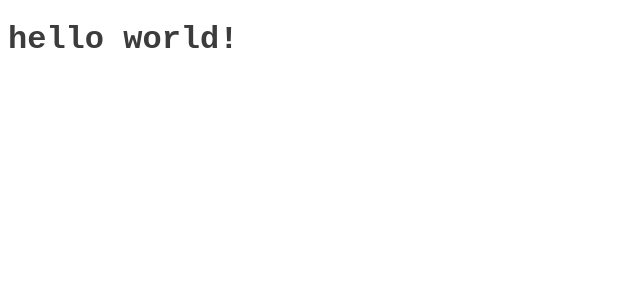
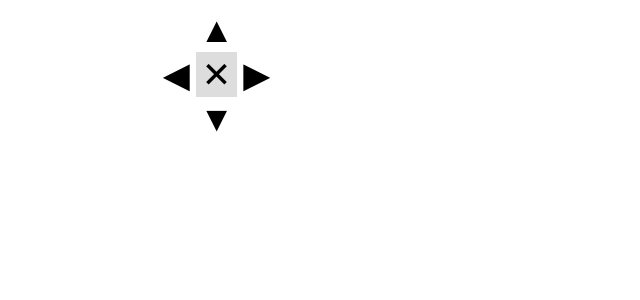
Before and after one commit to powerreviews/remote-control, a React app: page / in a window 1280 px wide. Shown: the top 300 px of the page, without its empty margins (0-640 px from the left). Built offline with nearby package versions, Linux system fonts and the light colour scheme.

Commit message:
Add dummy directional controller

```diff
--- a/package.json
+++ b/package.json
@@ -9,10 +9,10 @@
   "author": "PowerReviews",
   "license": "GPL",
   "dependencies": {
+    "radium": "^0.15.3",
     "react": "^0.14.3",
     "react-dom": "^0.14.3",
     "react-redux": "^4.0.0",
-    "reactcss": "^0.4.1",
     "redux": "^3.0.4",
     "redux-devtools": "^2.1.5"
   },
@@ -22,6 +22,7 @@
     "babel-loader": "^6.0.1",
     "babel-preset-es2015": "^6.1.2",
     "babel-preset-react": "^6.1.2",
+    "babel-preset-stage-0": "^6.1.18",
     "css-loader": "^0.22.0",
     "file-loader": "^0.8.4",
     "node-sass": "^3.4.1",
--- a/src/components/App.jsx
+++ b/src/components/App.jsx
@@ -1,11 +1,20 @@
 import React from 'react';
+import Header from './Header';
+import DirectionalController from './DirectionalController';
+import Footer from './Footer';
 
 class App extends React.Component {
   render () {
-    return <h1>hello world!</h1>;
+    return (
+      <div>
+        <Header />
+        <div>
+          <DirectionalController />
+        </div>
+        <Footer />
+      </div>
+    )
   }
 }
 
 export default App;
-
-console.log()
--- /dev/null
+++ b/src/components/Button.jsx
@@ -0,0 +1,33 @@
+import React, { PropTypes } from 'react'
+import Radium from 'radium'
+
+class Button extends React.Component {
+  styles() {
+    return {
+      button: {
+        padding: '2px 6px',
+        border: 0,
+        fontSize: '220%',
+        cursor: 'pointer',
+        backgroundColor: this.props.color || 'transparent',
+        ':hover': {
+          backgroundColor: '#CCC'
+        }
+      },
+      link: {
+
+      }
+    };
+  }
+  render () {
+    return (
+      <a href={this.props.to || '#'} style={this.styles().link}>
+        <button style={this.styles().button}>
+          {this.props.children}
+        </button>
+      </a>
+    )
+  }
+}
+
+export default Radium(Button);
--- /dev/null
+++ b/src/components/DirectionalController.jsx
@@ -0,0 +1,20 @@
+import React, { PropTypes } from 'react';
+import Button from './Button';
+
+class DirectionalController extends React.Component {
+  render () {
+    return (
+      <div style={{width: '33%', height: '100%', textAlign: 'center'}}>
+        <Button> ▲ </Button>
+        <div>
+          <Button> ◀︎ </Button>
+          <Button color="#DDD"> ✕ </Button>
+          <Button> ▶︎ </Button>
+        </div>
+        <Button> ▼ </Button>
+      </div>
+    )
+  }
+}
+
+export default DirectionalController;
--- /dev/null
+++ b/src/components/Footer.jsx
@@ -0,0 +1,9 @@
+import React, { PropTypes } from 'react';
+
+class Footer extends React.Component {
+  render () {
+    return <div style={{width: '100%'}}></div>
+  }
+}
+
+export default Footer;
--- /dev/null
+++ b/src/components/Header.jsx
@@ -0,0 +1,9 @@
+import React, { PropTypes } from 'react';
+
+class Header extends React.Component {
+  render () {
+    return <div style={{width: '100%'}}></div>
+  }
+}
+
+export default Header;
--- a/webpack.config.js
+++ b/webpack.config.js
@@ -20,7 +20,7 @@ module.exports = {
         include: path.join(__dirname, 'src'),
         loader: 'babel',
         query: {
-          presets: ['react', 'es2015']
+          presets: ['react', 'es2015', 'stage-0']
         }
       },
       {
```
